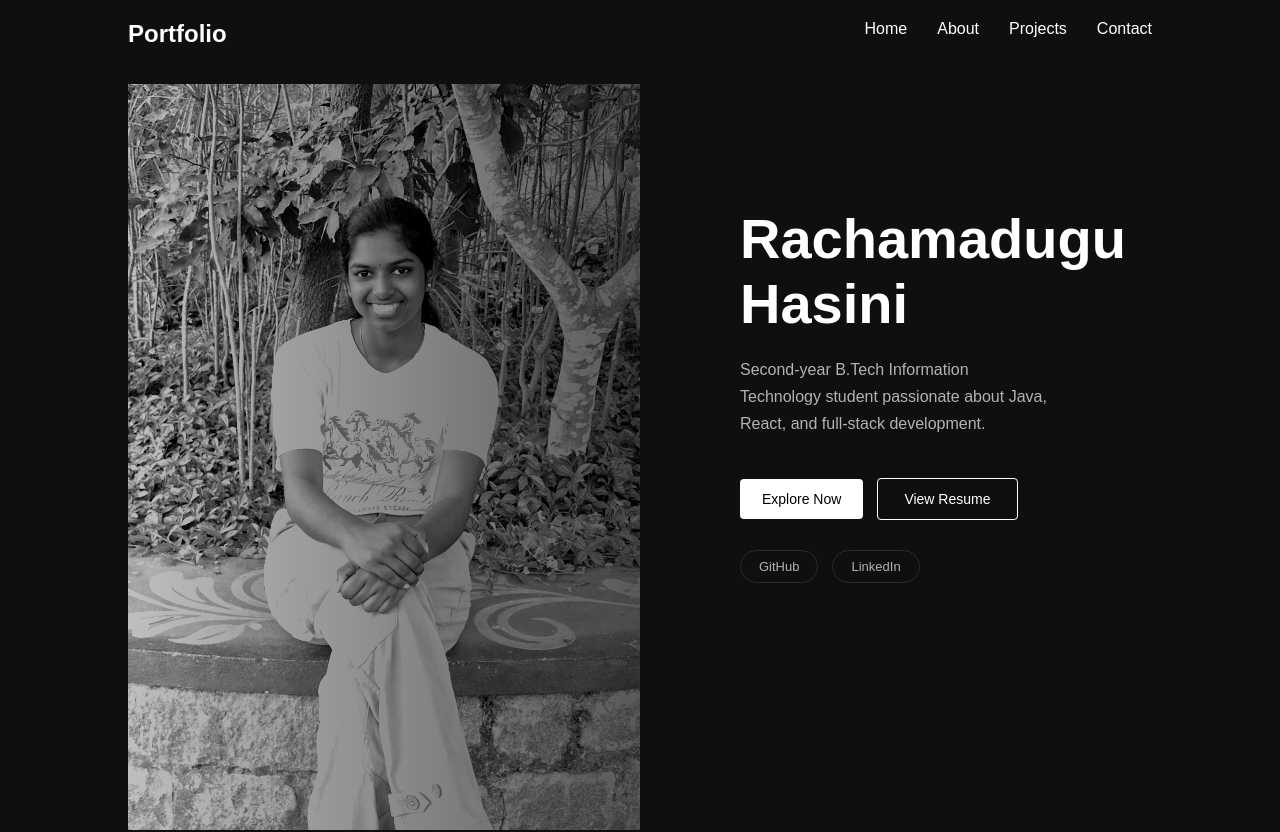
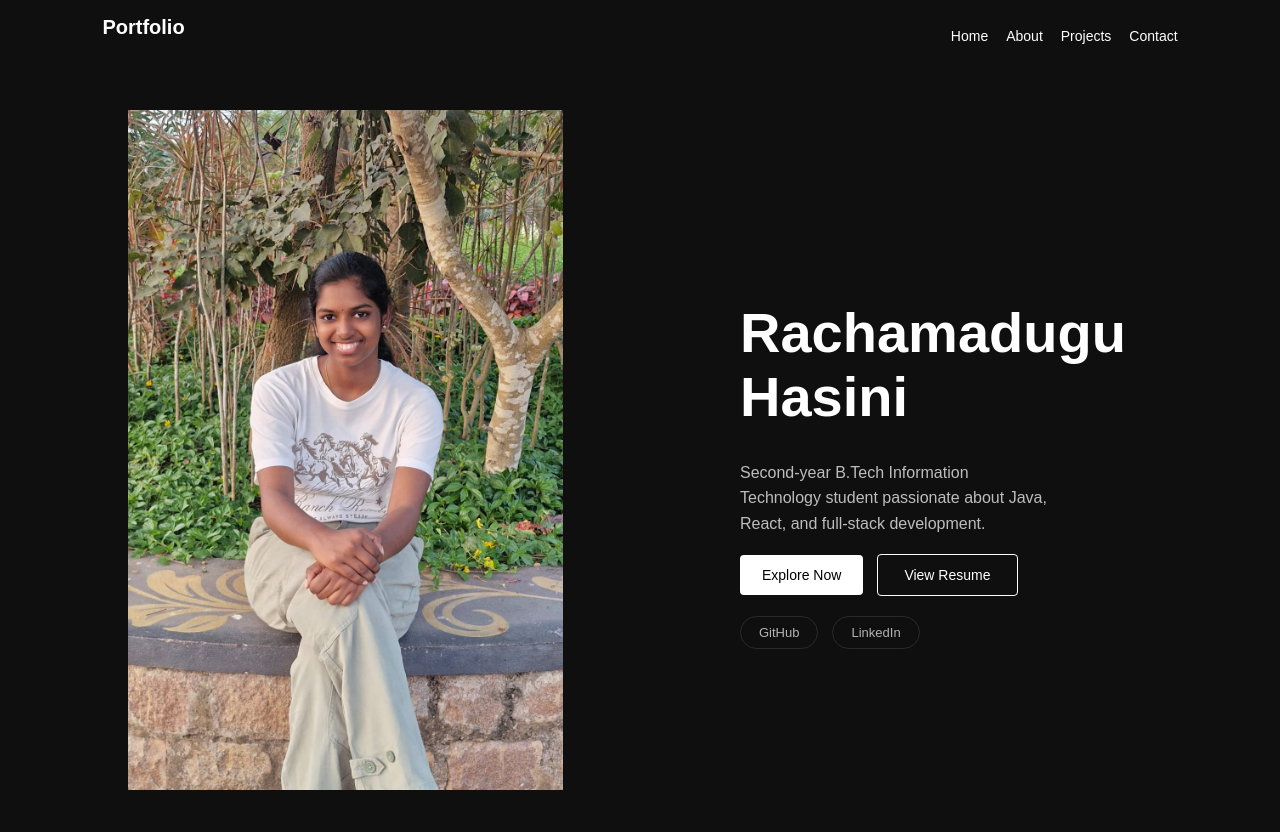
Before and after one commit to HasiniRachamadugu/Personal-Portfolio, a React (Create React App) app: page / in a window 1280 px wide. Shown: the top 832 px of the page. Built offline with nearby package versions, Linux system fonts and the light colour scheme.

Commit message:
fix layout

```diff
--- a/src/components/About.jsx
+++ b/src/components/About.jsx
@@ -2,7 +2,8 @@ import React from "react";
 
 const About = () => {
   return (
-  <section id="about" style={{ marginTop: "40px" }}>
+  <section id="about" style={{ scrollMarginTop: "90px" }}>
+
   <h2>About Me</h2>
 
       <p
--- a/src/components/Contact.jsx
+++ b/src/components/Contact.jsx
@@ -2,7 +2,8 @@ import React from "react";
 
 const Contact = () => {
   return (
-    <section id="contact">
+    <section id="contact" style={{ scrollMarginTop: "90px" }}>
+
       <h2>Contact</h2>
 
       <div style={styles.contactBox}>
--- a/src/components/Hero.jsx
+++ b/src/components/Hero.jsx
@@ -21,6 +21,7 @@ const Hero = () => {
           Second-year B.Tech Information Technology student passionate about
           Java, React, and full-stack development.
         </p>
+        <br />
 
         {/* ACTION BUTTONS */}
 <div style={styles.buttons}>
@@ -43,10 +44,6 @@ const Hero = () => {
 </button>
 
 </div>
-
-
-
-
         {/* SOCIAL LINKS */}
         <div style={styles.socials}>
           <a
@@ -86,19 +83,14 @@ const styles = {
   },
 
   image: {
-    width: "100%",
-    height: "100%",
+    width: "85%",
+    height: "85%",
     objectFit: "cover",
     objectPosition: "center top",
-    filter: "grayscale(100%) brightness(1.25) contrast(1.25)",
+
   },
 
-  overlay: {
-    position: "absolute",
-    inset: 0,
-    background:
-      "linear-gradient(to right, rgba(0,0,0,0.25), rgba(0,0,0,0.65))",
-  },
+
 
   /* RIGHT CONTENT */
   right: {
@@ -117,18 +109,19 @@ const styles = {
   },
 
   text: {
-    color: "#b3b3b3",
-    fontSize: "16px",
-    maxWidth: "420px",
-    marginBottom: "40px",
-    lineHeight: "1.7",
-  },
+  fontSize: "16px",
+  lineHeight: "1.6",
+  maxWidth: "420px",
+  marginTop: "10px",
+  color: "#bdbdbd",
+},
+
 
   buttons: {
   display: "flex",
   gap: "14px",
-  marginBottom: "30px",
-  flexWrap: "nowrap",     // ✅ FORCE SAME ROW
+  marginBottom: "20px",
+  flexWrap: "wrap",
   alignItems: "center",
 },
 
@@ -185,6 +178,8 @@ secondaryBtn: {
   color: "#000000",
 },
 
+
+
 };
 
 export default Hero;
--- a/src/components/Navbar.jsx
+++ b/src/components/Navbar.jsx
@@ -3,13 +3,13 @@ import React from "react";
 const Navbar = () => {
   return (
     <nav style={styles.nav}>
-      <h2 style={{ cursor: "pointer" }}>Portfolio</h2>
+      <h2 style={styles.logo}>Portfolio</h2>
 
       <ul style={styles.menu}>
-        <li><a href="#home">Home</a></li>
-        <li><a href="#about">About</a></li>
-        <li><a href="#projects">Projects</a></li>
-        <li><a href="#contact">Contact</a></li>
+        <li><a href="#home" style={styles.link}>Home</a></li>
+        <li><a href="#about" style={styles.link}>About</a></li>
+        <li><a href="#projects" style={styles.link}>Projects</a></li>
+        <li><a href="#contact" style={styles.link}>Contact</a></li>
       </ul>
     </nav>
   );
@@ -19,17 +19,34 @@ const styles = {
   nav: {
     display: "flex",
     justifyContent: "space-between",
-    padding: "20px 10%",
+    alignItems: "center",
+    padding: "16px 8%",
     position: "fixed",
     width: "100%",
     top: 0,
     background: "#0f0f0f",
     zIndex: 100,
   },
+
+  logo: {
+    fontSize: "20px",
+    fontWeight: "600",
+    cursor: "pointer",
+  },
+
   menu: {
     display: "flex",
-    gap: "30px",
+    gap: "18px",
     listStyle: "none",
+    margin: 0,
+    padding: 0,
+  },
+
+  link: {
+    textDecoration: "none",
+    color: "#ffffff",
+    fontSize: "14px",
+    fontWeight: "500",
   },
 };
 
--- a/src/components/Projects.jsx
+++ b/src/components/Projects.jsx
@@ -2,7 +2,7 @@ import React from "react";
 
 const Projects = () => {
   return (
-    <section id="projects">
+    <section id="projects" style={{ scrollMarginTop: "90px" }}>
       <h2>Projects</h2>
 
       <div style={styles.container}>
@@ -38,6 +38,7 @@ const Projects = () => {
           <p>React | Firebase</p>
         </div>
 
+        {/* PROJECT 3 */}
         <div style={styles.card}>
           <a
             href="https://github.com/HasiniRachamadugu/Personal-Portfolio"
@@ -51,7 +52,6 @@ const Projects = () => {
           <h3>Personal Portfolio Website</h3>
           <p>React | JavaScript | CSS</p>
         </div>
-
       </div>
     </section>
   );
@@ -66,14 +66,14 @@ const styles = {
   },
 
   card: {
-    position: "relative",        // 🔴 IMPORTANT
-    padding: "24px",
+    position: "relative",
+    padding: "20px",
     background: "#1a1a1a",
-    borderRadius: "8px",
+    borderRadius: "12px",
   },
 
   githubBtn: {
-    position: "absolute",        // 🔴 IMPORTANT
+    position: "absolute",
     top: "16px",
     right: "16px",
     textDecoration: "none",
--- a/src/components/Skills.jsx
+++ b/src/components/Skills.jsx
@@ -14,7 +14,7 @@ const Skills = () => {
   ];
 
   return (
-    <section id="skills" style={styles.section}>
+    <section id="skills" style={{ scrollMarginTop: "90px" }}>
       <h2 style={styles.heading}>Skills</h2>
 
       <div style={styles.grid}>
--- a/src/styles.css
+++ b/src/styles.css
@@ -105,3 +105,13 @@ a:hover {
     text-align: center;
   }
 }
+
+* {
+  box-sizing: border-box;
+}
+
+body {
+  margin: 0;
+  overflow-x: hidden;
+  padding-top: 80px;
+}
```
Lines whose indentation alone changed are shown as unchanged.
